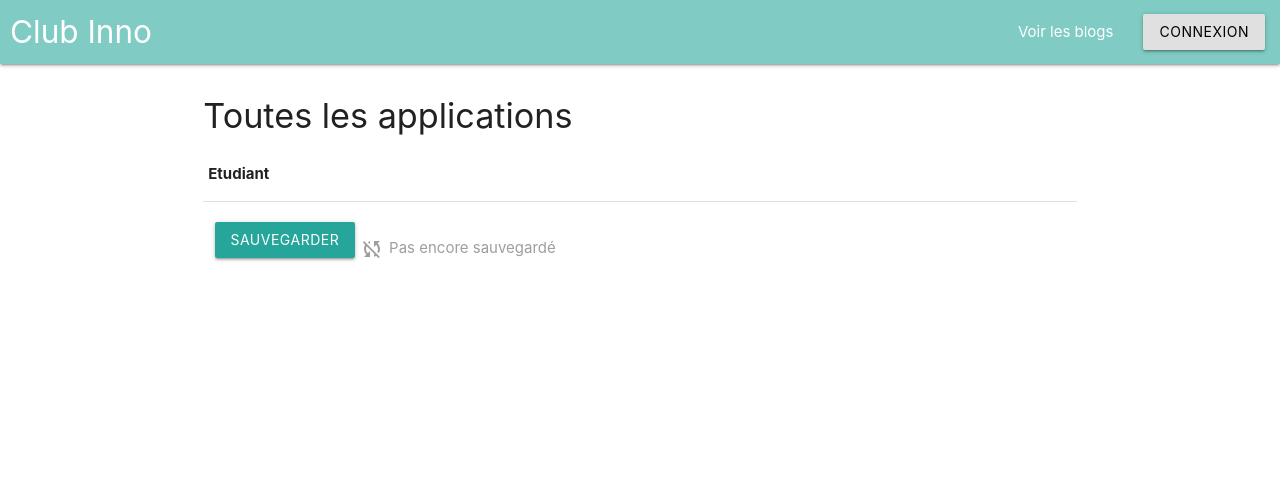
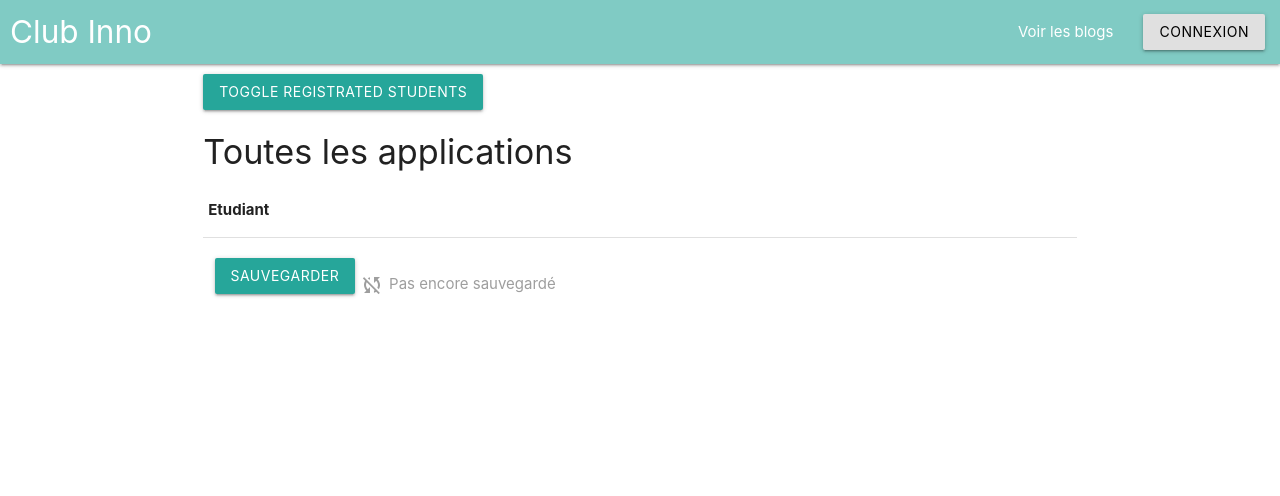
Before and after one commit to Livelypower/ClubInno, a Symfony app: template clubInno/templates/admin/application_list.html.twig in a window 1280 px wide. Shown: the top 496 px of the page. Run offline with Twig, Linux system fonts and the light colour scheme; the template is opened without the code that fills it, so the values that code supplies are empty; some libraries are stand-ins or nearby versions.

Commit message:
toggle registrated students

```diff
--- a/clubInno/public/js/divideActivities.js
+++ b/clubInno/public/js/divideActivities.js
@@ -16,19 +16,23 @@ $(document).ready(function () {
 
 
     activities.forEach(function(activity) {
-        $("#tableHead").append('<th>' + activity.name + '</th>');
+        $("#tableHead").append('<th id="' + activity.id + '">' + activity.name + ' (' + activity.users.length + ')</th>');
     });
 
     students.forEach(function(student) {
         if(student.roles[0] === "ROLE_USER"){
-            $("#tableBody").append('<tr id="' + student.id + '"><td>' + student.username + '</td>');
+            if(student.registrations.length !== 0){
+                $("#tableBody").append('<tr id="' + student.id + '" class="registrated"><td>' + student.username + '</td>');
+            }else{
+                $("#tableBody").append('<tr id="' + student.id + '"><td>' + student.username + '</td>');
+            }
         }
         activities.forEach(function(activity) {
-            $("#" + student.id).append('<td data-clickable-cell="true" id="' + student.id + activity.id + '"></td>');
+            $("#" + student.id).append('<td data-clickable-cell="true" id="' + student.id + "-" + activity.id + '"></td>');
             if(student.applications.length !== 0){
                 student.applications[0].activities.forEach(function(application){
                     if(activity.id === application.id){
-                        $("#" + student.id + application.id).addClass("red");
+                        $("#" + student.id + "-" + application.id).addClass("red");
                     }
                 });
             }
@@ -49,9 +53,9 @@ $(document).ready(function () {
                                 }
                             });
                             if(matched){
-                                $("#" + student.id + activity.id).addClass("blue");
+                                $("#" + student.id + "-" + activity.id).addClass("blue");
                             }else{
-                                $("#" + student.id + activity.id).addClass("light-blue lighten-3");
+                                $("#" + student.id + "-" + activity.id).addClass("light-blue lighten-3");
                             }
                         }
                    }
@@ -60,16 +64,36 @@ $(document).ready(function () {
         });
     });
 
+    $("#toggle-button").click(function(){
+        $(".registrated").toggle();
+    });
 
     $("td").click(function () {
         if ($(this).data("clickableCell") === true) {
+            var id = $(this).attr('id');
+            var studentId = id.substr(0, id.indexOf('-'));
+
             if ($(this).hasClass("red")) {
                 $(this).toggleClass("blue");
             } else {
                 $(this).toggleClass("light-blue lighten-3");
             }
+            updateRegistrated(studentId);
+            updateCount();
+
         }
     });
+
+    function updateCount(){
+        activities.forEach(function(activity) {
+            var count = 0;
+            students.forEach(function(student){
+                var selector = "#" + student.id + "-" + activity.id;
+                if($(selector).hasClass("blue") || $(selector).hasClass("light-blue lighten-3"))count++;
+            });
+            $("#" + activity.id).text(activity.name + " (" + count + ")");
+        });
+    }
 
     function saveConfig(){
         $("#autosave-text").show();
@@ -87,7 +111,7 @@ $(document).ready(function () {
                 'activities': []
             };
             activities.forEach(activity => {
-                var className = $("#" + student.id + activity.id).attr('class');
+                var className = $("#" + student.id + "-" + activity.id).attr('class');
             console.log(className);
             if(className == "red blue" || className == "light-blue lighten-3"){
                 studentObj.activities.push(activity.id);
@@ -115,6 +139,20 @@ $(document).ready(function () {
 
     }
 
+    function updateRegistrated(studentId){
+      var hasRegistrated = false;
+
+      activities.forEach(function(activity){
+          var selector = "#" + studentId + "-" + activity.id;
+          if($(selector).hasClass("blue") || $(selector).hasClass("light-blue lighten-3"))hasRegistrated=true;
+      });
+      if(hasRegistrated){
+          $("#"+ studentId).addClass("registrated");
+      }else{
+          $("#"+ studentId).removeClass("registrated");
+      }
+    }
+
     setInterval(function(){
         if(alreadySaved){
             lastSaved++;
@@ -131,8 +169,6 @@ $(document).ready(function () {
         M.toast({html: 'Sauvegardé automatiquement'}, 4000);
     }, 240000);
 
-
-
     $('#saveConfig').click(function(){
         saveConfig();
     });
--- a/clubInno/templates/admin/application_list.html.twig
+++ b/clubInno/templates/admin/application_list.html.twig
@@ -6,6 +6,9 @@
     {{ parent() }}
 
     <div class="row">
+        <div class="col s12">
+            <a id="toggle-button" class="btn">Toggle registrated students</a>
+        </div>
         <div class="col s12">
             <h4>Toutes les applications</h4>
             <table id="table" class="responsive-table">
```
